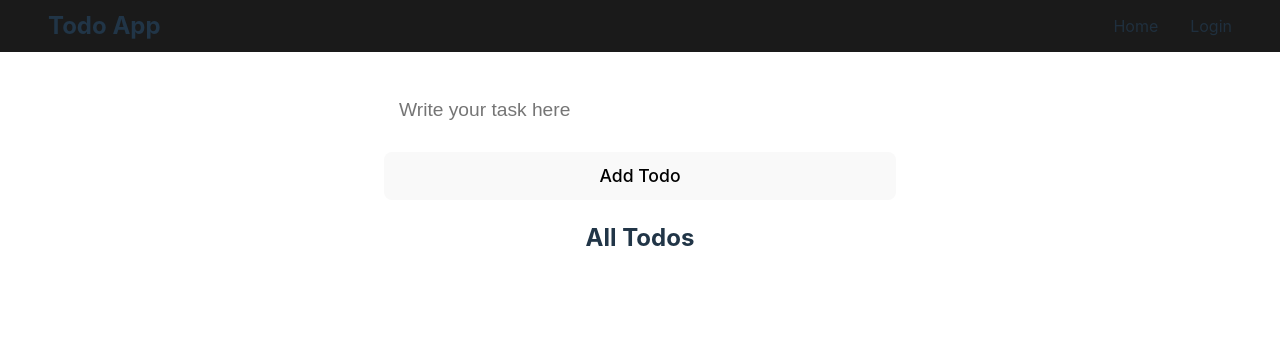
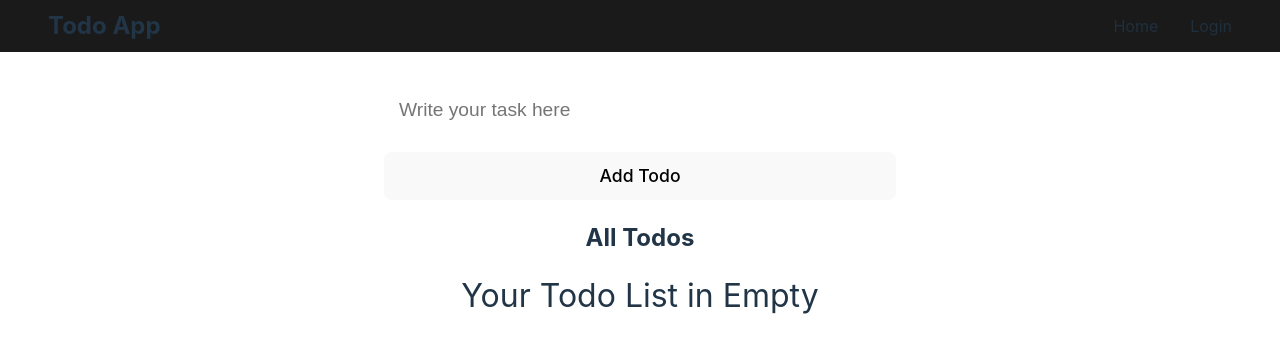
Before and after one commit to Amit8127/TodoList-in-React, a React (Vite) app: page / in a window 1280 px wide. Shown: the top 352 px of the page. Built offline with nearby package versions, Linux system fonts and the light colour scheme.

Commit message:
empty list message

```diff
--- a/src/components/List.jsx
+++ b/src/components/List.jsx
@@ -8,7 +8,7 @@ const List = () => {
         <div className='list'>
             <h2>All Todos</h2>
             <div className="todos">
-                {todos.map((todo, i) => (
+                {todos.length === 0 ? <span className='emptyList'>Your Todo List in Empty</span> : todos.map((todo, i) => (
                     <TodoCard todo={todo} index={i} key={i} />
                 ))}
             </div>
```
